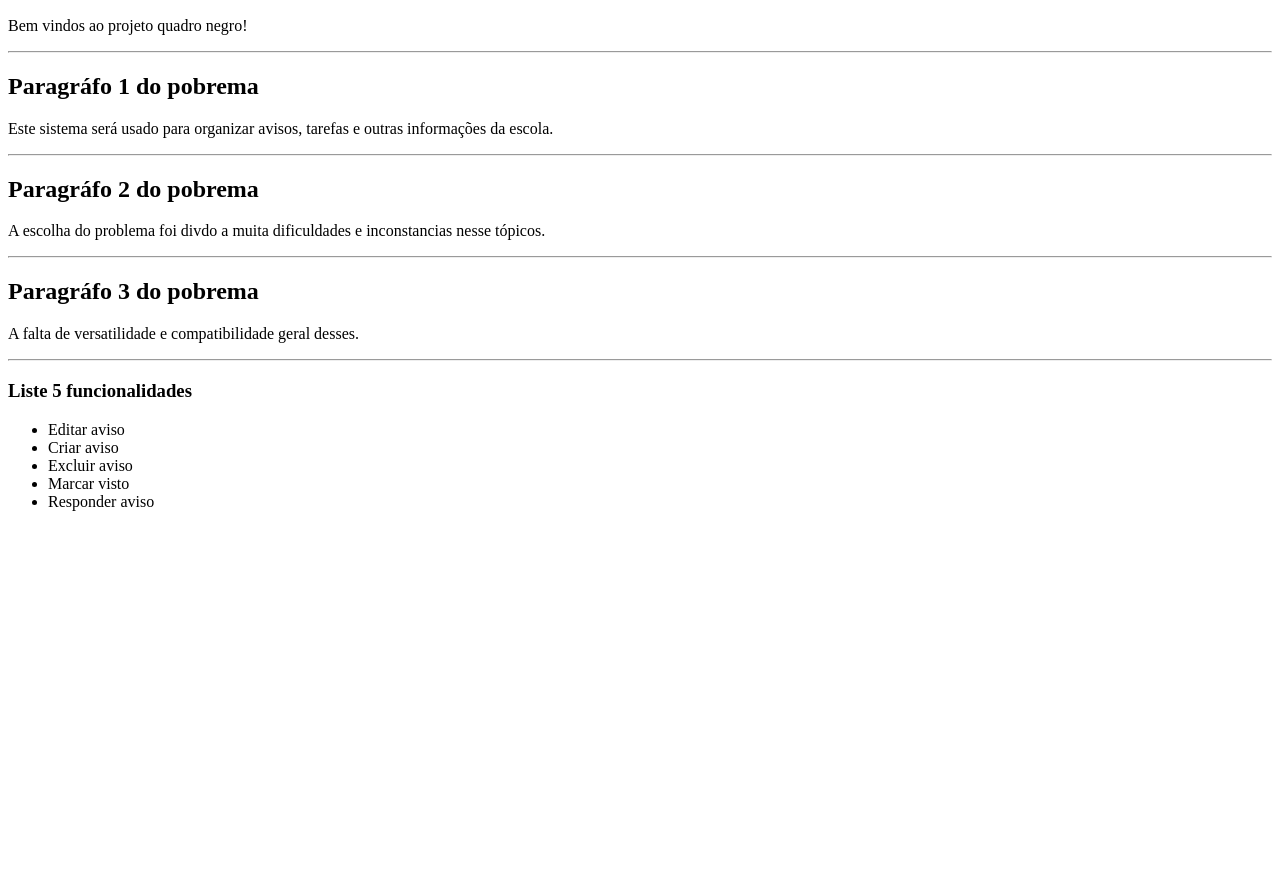
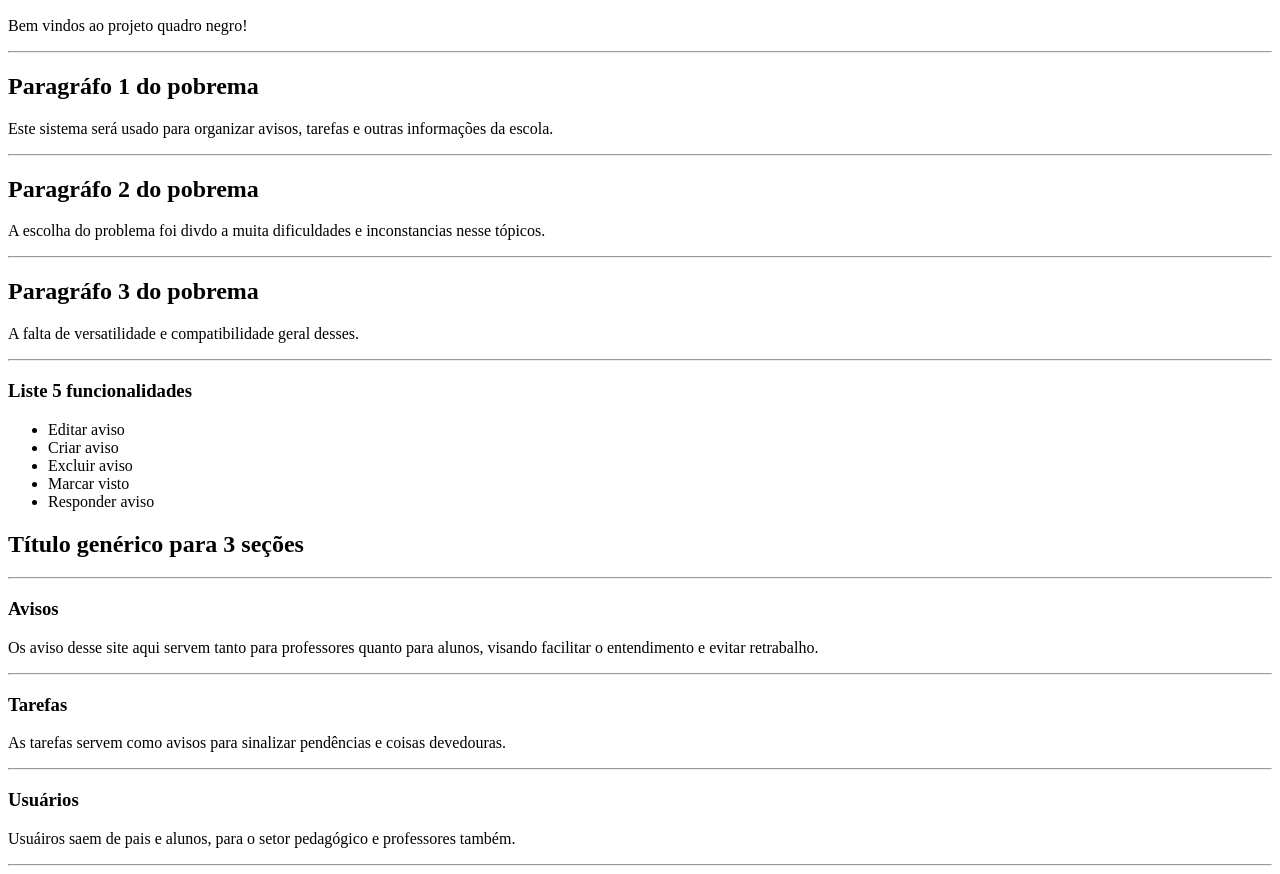
Before and after one commit to nistros/Projeto-Frontback-2triAntony, a plain HTML site: page atividade1.html in a window 1280 px wide. Shown: the part 110-984 px from the top of the page. Before the commit the page ends 800 px from the top, so only its background shows below. Drawn offline with Linux system fonts and the light colour scheme.

Commit message:
Terminando primeira atividade

```diff
--- a/atividade1.html
+++ b/atividade1.html
@@ -31,5 +31,16 @@
    <li> Responder aviso </li>
   </ul>
 
-</body>
+   <h2> Título genérico para 3 seções</h2>
+   <hr>
+   <h3> Avisos</h3>
+   <p> Os aviso desse site aqui servem tanto para professores quanto para alunos, visando facilitar o entendimento e evitar retrabalho.</p>
+   <hr/>
+   <h3> Tarefas</h3>
+   <p> As tarefas servem como avisos para sinalizar pendências e coisas devedouras.</p>
+   <hr/>
+   <h3> Usuários</h3>
+   <p> Usuáiros saem de pais e alunos, para o setor pedagógico e professores também.</p>
+   <hr/>
+  </body>
 </html>
```
